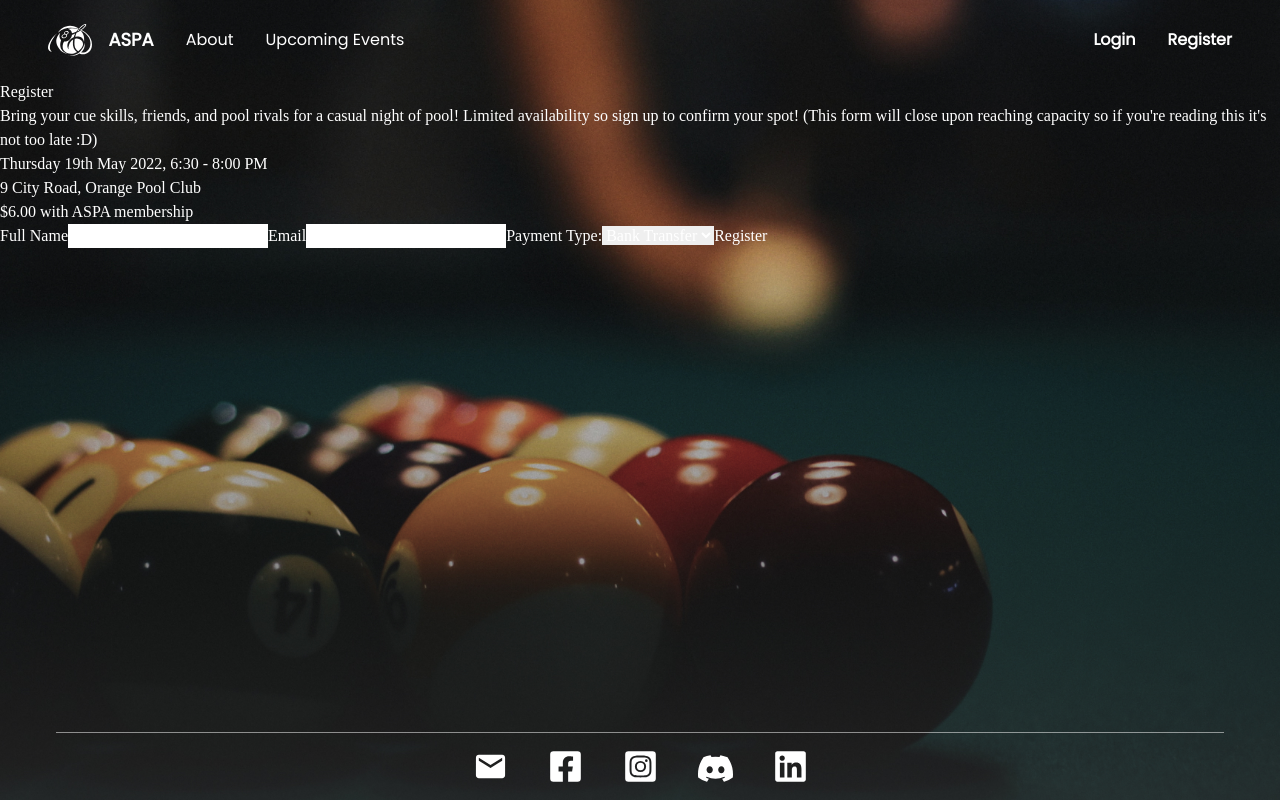
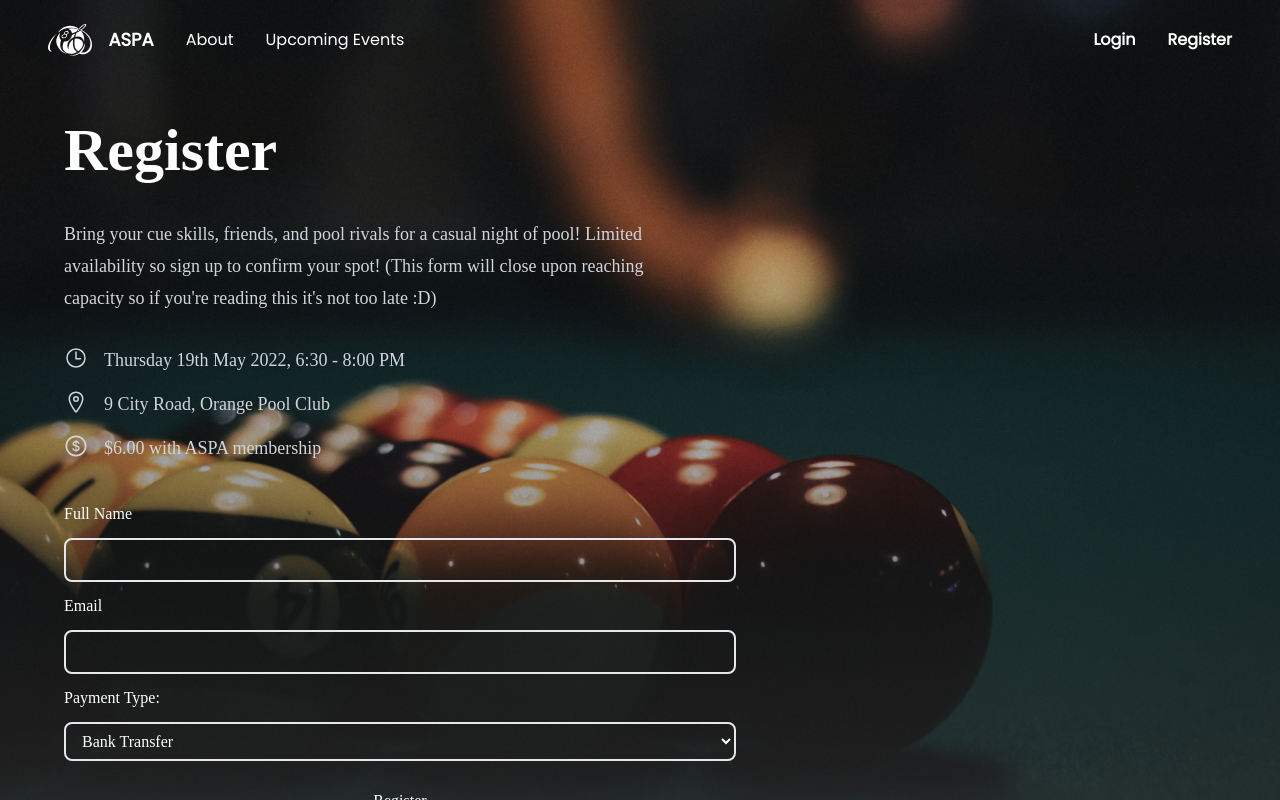
Before and after one commit to UoaWDCC/aspa-portal-v2, a React (Create React App) app in the folder packages/frontend/: page /Register in a window 1280 px wide. Built offline with nearby package versions, Linux system fonts and the light colour scheme; a web font is replaced by a local one.

Commit message:
Styled Registration Form

```diff
--- a/packages/frontend/src/routes/NewForm.jsx
+++ b/packages/frontend/src/routes/NewForm.jsx
@@ -1,9 +1,11 @@
 import { useState } from "react";
+import { AiOutlineDollar } from "react-icons/ai";
+import { IoLocationOutline, IoTimeOutline } from "react-icons/io5";
 
 const Create = () => {
   const [name, setName] = useState("");
   const [email, setEmail] = useState("");
-  const [paymentType, setPaymentType] = useState("");
+  const [paymentType, setPaymentType] = useState("bank transfer");
   const [isPending, setIsPending] = useState(false);
 
   const handleSubmit = (e) => {
@@ -15,26 +17,42 @@ const Create = () => {
   };
 
   return (
-    <div className="create">
+    <div className="create px-16 pt-10">
       {/* Info */}
-      <h2>Register</h2>
-      <p>
-        Bring your cue skills, friends, and pool rivals for a casual night of
-        pool! Limited availability so sign up to confirm your spot! (This form
-        will close upon reaching capacity so if you're reading this it's not too
-        late :D)
-      </p>
-      <p>Thursday 19th May 2022, 6:30 - 8:00 PM</p>
-      <p>9 City Road, Orange Pool Club</p>
-      <p>$6.00 with ASPA membership</p>
+      <div className="prose prose-lg prose-h1:text-6xl prose-h1:mb-[0.63em] prose-invert mb-8">
+        <h1>Register</h1>
+        <p>
+          Bring your cue skills, friends, and pool rivals for a casual night of
+          pool! Limited availability so sign up to confirm your spot! (This form
+          will close upon reaching capacity so if you're reading this it's not
+          too late :D)
+        </p>
+      </div>
+      <div className="flex flex-col gap-4 text-lg text-gray-300">
+        <div className="flex gap-4 align-middle">
+          <IoTimeOutline size={24} />
+          <p className="my-auto">Thursday 19th May 2022, 6:30 - 8:00 PM</p>
+        </div>
+        <div className="flex gap-4 align-middle">
+          <IoLocationOutline size={24} />
+          <p className="my-auto">9 City Road, Orange Pool Club</p>
+        </div>
+        <div className="flex gap-4 align-middle">
+          <AiOutlineDollar size={24} />
+          <p className="my-auto">$6.00 with ASPA membership</p>
+        </div>
+      </div>
 
-      <form onSubmit={handleSubmit}>
-        <label htmlFor="name">Full Name</label>
+      <form onSubmit={handleSubmit} className="flex flex-col gap-3 max-w-2xl">
+        <label htmlFor="name" className="mt-10">
+          Full Name
+        </label>
         <input
           type="text"
           id="name"
           required
           value={name}
+          className="bg-transparent px-3 py-2 border-2 rounded-lg"
           onChange={(e) => setName(e.target.value)}
         />
 
@@ -44,6 +62,7 @@ const Create = () => {
           id="email"
           required
           value={email}
+          className="bg-transparent px-3 py-2 border-2 rounded-lg"
           onChange={(e) => setEmail(e.target.value)}
         />
 
@@ -51,13 +70,18 @@ const Create = () => {
         <select
           id="paymentType"
           value={paymentType}
+          className="bg-transparent px-3 py-2 border-2 rounded-lg"
           onChange={(e) => setPaymentType(e.target.value)}
         >
           <option value="bank transfer">Bank Transfer</option>
           <option value="cash">Cash</option>
         </select>
 
-        {!isPending && <button type="submit">Register</button>}
+        {!isPending && (
+          <button type="submit" className="mt-4 hover:opacity-50 ">
+            Register
+          </button>
+        )}
         {isPending && <button disabled>Registering...</button>}
       </form>
     </div>
```
Also changed, not shown: packages/frontend/src/index.css (line endings or trailing spaces).
